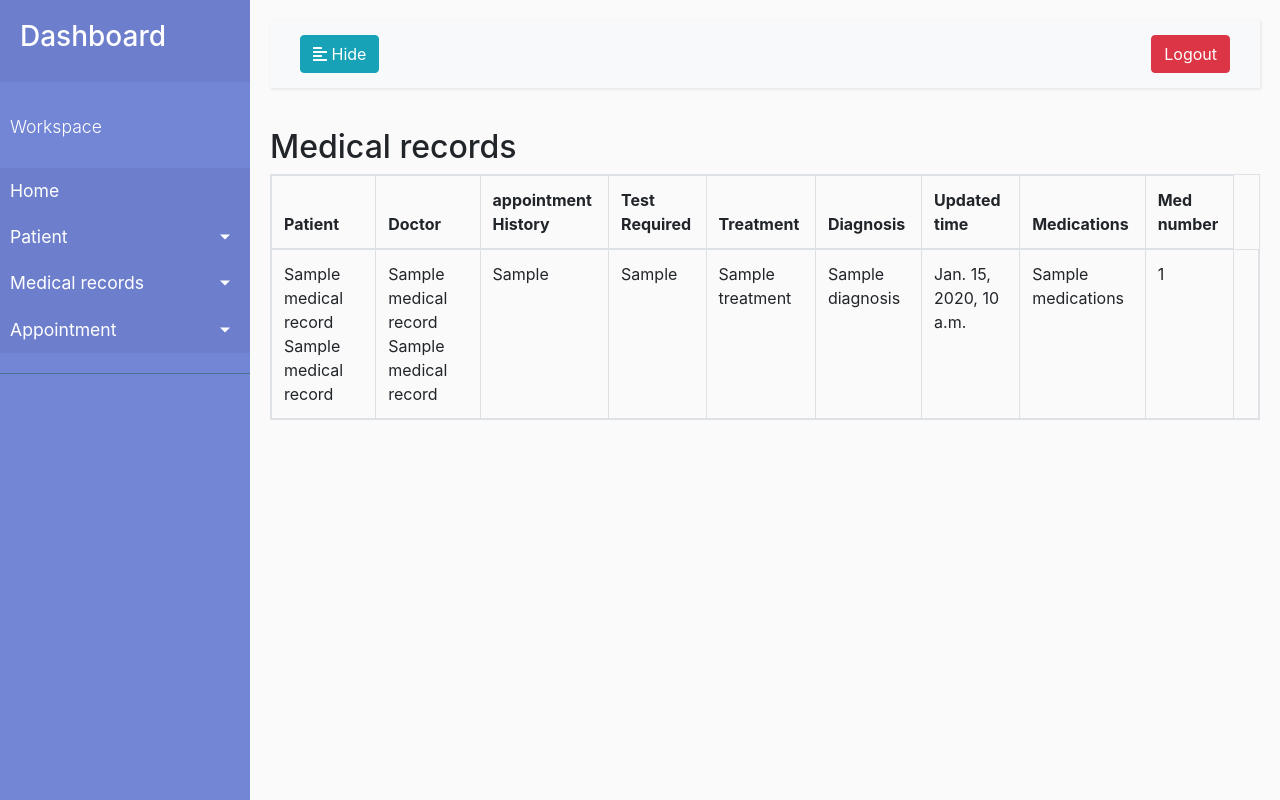
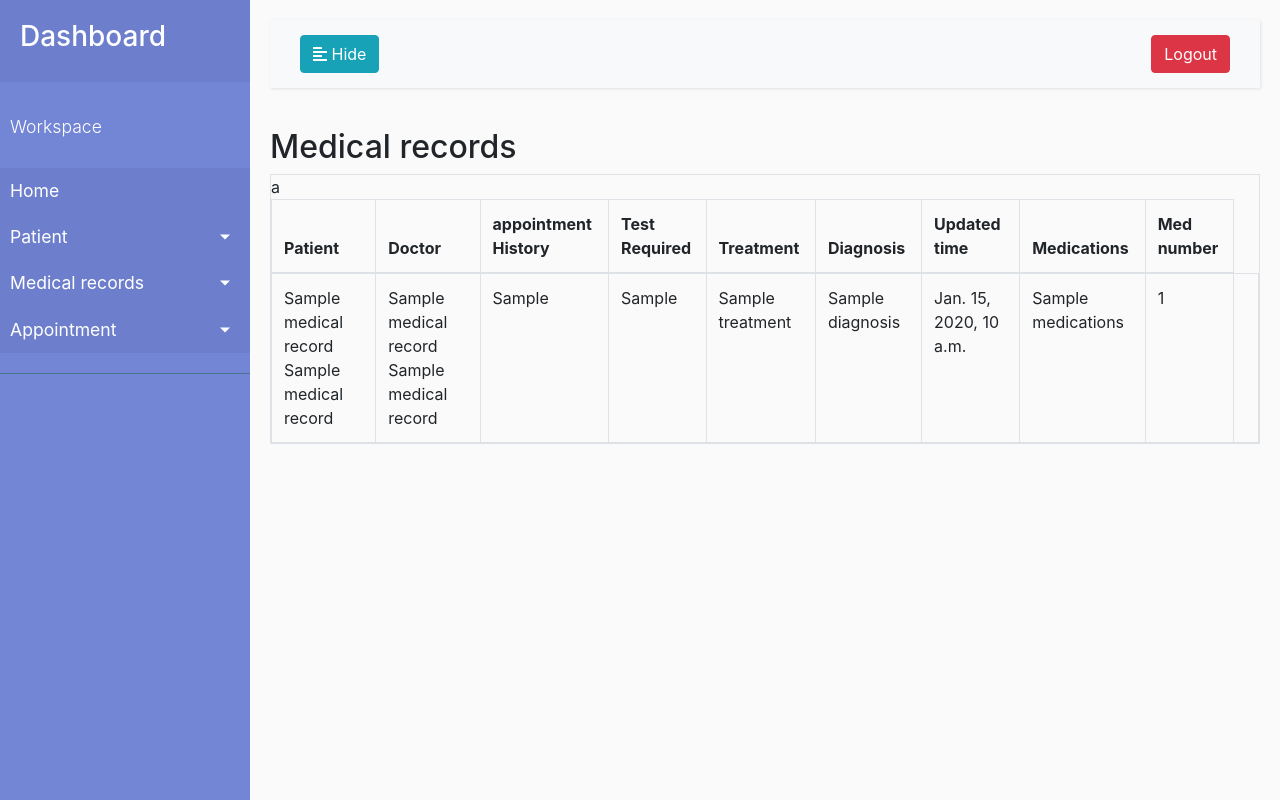
Before and after one commit to laken11/Myhospital, a Django app: template templates/medical_record/list_doctor.html in a window 1280 px wide. Run offline with Django 3.2, Linux system fonts and the light colour scheme; the template is opened without the code that fills it: most values are stand-ins (such as "Sample title", 1, 10 or a date in 2020); some libraries are stand-ins or nearby versions.

Commit message:
Update list_doctor.html

```diff
--- a/templates/medical_record/list_doctor.html
+++ b/templates/medical_record/list_doctor.html
@@ -1,6 +1,6 @@
 {% extends 'fordoctor.html' %}
 {% block content %}
-
+<div class="my-auto mt-5 mb-auto">
     <h2 class="table-header">Medical records</h2>
     <div class="table table-hover table-responsive table-bordered">
         <table>
@@ -16,7 +16,7 @@
                     <th>Medications</th>
                     <th>Med number</th>
                 </tr>
-        </thead>
+            </thead>a
             {% for medical_record in medical_records %}
             <tbody>
                 <tr>
@@ -42,4 +42,5 @@
         </table>
         {% endfor %}
     </div>
+</div>
 {% endblock %}
```
Lines whose indentation alone changed are shown as unchanged.
